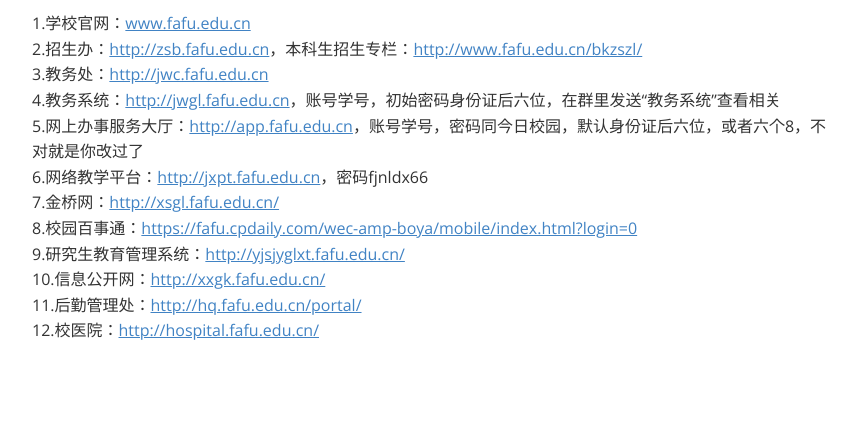
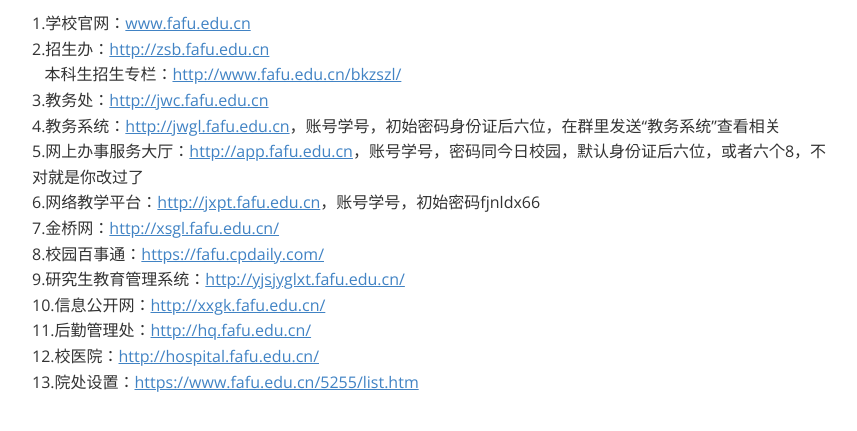
Before and after one commit to curiosity86/curious86.github.io, a plain HTML site: page files/officialWebsite.html in a window 1280 px wide. Shown: the part 95-526 px from the top of the page, without its empty margins (208-1065 px from the left). Drawn offline with nearby package versions, Linux system fonts and the light colour scheme.

Commit message:
Update officialWebsite.html

```diff
--- a/files/officialWebsite.html
+++ b/files/officialWebsite.html
@@ -3,7 +3,7 @@
 <html>
 <head>
 <meta charset='UTF-8'><meta name='viewport' content='width=device-width initial-scale=1'>
-<title></title><link href='https://fonts.loli.net/css?family=Open+Sans:400italic,700italic,700,400&subset=latin,latin-ext' rel='stylesheet' type='text/css' /><style type='text/css'>html {overflow-x: initial !important;}:root { --bg-color:#ffffff; --text-color:#333333; --select-text-bg-color:#B5D6FC; --select-text-font-color:auto; --monospace:"Lucida Console",Consolas,"Courier",monospace; }
+<title>学校常用官网</title><link href='https://fonts.loli.net/css?family=Open+Sans:400italic,700italic,700,400&subset=latin,latin-ext' rel='stylesheet' type='text/css' /><style type='text/css'>html {overflow-x: initial !important;}:root { --bg-color:#ffffff; --text-color:#333333; --select-text-bg-color:#B5D6FC; --select-text-font-color:auto; --monospace:"Lucida Console",Consolas,"Courier",monospace; }
 html { font-size: 14px; background-color: var(--bg-color); color: var(--text-color); font-family: "Helvetica Neue", Helvetica, Arial, sans-serif; -webkit-font-smoothing: antialiased; }
 body { margin: 0px; padding: 0px; height: auto; bottom: 0px; top: 0px; left: 0px; right: 0px; font-size: 1rem; line-height: 1.42857; overflow-x: hidden; background: inherit; tab-size: 4; }
 iframe { margin: auto; }
@@ -545,16 +545,18 @@ header, .context-menu, .megamenu-content, footer{
 </head>
 <body class='typora-export os-windows'>
 <div id='write'  class=''><h1><a name="u学校常用官网u" class="md-header-anchor"></a><strong><em><u><span>学校常用官网</span></u></em></strong></h1><p><span>1.学校官网：</span><a href='http://www.fafu.edu.cn' target='_blank' class='url'>www.fafu.edu.cn</a>
-<span>2.招生办：</span><a href='http://zsb.fafu.edu.cn' target='_blank' class='url'>http://zsb.fafu.edu.cn</a><span>，本科生招生专栏：</span><a href='http://www.fafu.edu.cn/bkzszl/' target='_blank' class='url'>http://www.fafu.edu.cn/bkzszl/</a>
+<span>2.招生办：</span><a href='http://zsb.fafu.edu.cn' target='_blank' class='url'>http://zsb.fafu.edu.cn</a>
+<span>   本科生招生专栏：</span><a href='http://www.fafu.edu.cn/bkzszl/' target='_blank' class='url'>http://www.fafu.edu.cn/bkzszl/</a>
 <span>3.教务处：</span><a href='http://jwc.fafu.edu.cn' target='_blank' class='url'>http://jwc.fafu.edu.cn</a>
 <span>4.教务系统：</span><a href='http://jwgl.fafu.edu.cn' target='_blank' class='url'>http://jwgl.fafu.edu.cn</a><span>，账号学号，初始密码身份证后六位，在群里发送“教务系统”查看相关</span>
 <span>5.网上办事服务大厅：</span><a href='http://app.fafu.edu.cn' target='_blank' class='url'>http://app.fafu.edu.cn</a><span>，账号学号，密码同今日校园，默认身份证后六位，或者六个8，不对就是你改过了</span>
-<span>6.网络教学平台：</span><a href='http://jxpt.fafu.edu.cn' target='_blank' class='url'>http://jxpt.fafu.edu.cn</a><span>，密码fjnldx66</span>
+<span>6.网络教学平台：</span><a href='http://jxpt.fafu.edu.cn' target='_blank' class='url'>http://jxpt.fafu.edu.cn</a><span>，账号学号，初始密码fjnldx66</span>
 <span>7.金桥网：</span><a href='http://xsgl.fafu.edu.cn/' target='_blank' class='url'>http://xsgl.fafu.edu.cn/</a>
-<span>8.校园百事通：</span><a href='https://fafu.cpdaily.com/wec-amp-boya/mobile/index.html?login=0' target='_blank' class='url'>https://fafu.cpdaily.com/wec-amp-boya/mobile/index.html?login=0</a>
+<span>8.校园百事通：</span><a href='https://fafu.cpdaily.com/' target='_blank' class='url'>https://fafu.cpdaily.com/</a>
 <span>9.研究生教育管理系统：</span><a href='http://yjsjyglxt.fafu.edu.cn/' target='_blank' class='url'>http://yjsjyglxt.fafu.edu.cn/</a>
 <span>10.信息公开网：</span><a href='http://xxgk.fafu.edu.cn/' target='_blank' class='url'>http://xxgk.fafu.edu.cn/</a>
-<span>11.后勤管理处：</span><a href='http://hq.fafu.edu.cn/portal/' target='_blank' class='url'>http://hq.fafu.edu.cn/portal/</a>
-<span>12.校医院：</span><a href='http://hospital.fafu.edu.cn/' target='_blank' class='url'>http://hospital.fafu.edu.cn/</a></p></div>
+<span>11.后勤管理处：</span><a href='http://hq.fafu.edu.cn/' target='_blank' class='url'>http://hq.fafu.edu.cn/</a>
+<span>12.校医院：</span><a href='http://hospital.fafu.edu.cn/' target='_blank' class='url'>http://hospital.fafu.edu.cn/</a>
+<span>13.院处设置：</span><a href='https://www.fafu.edu.cn/5255/list.htm' target='_blank' class='url'>https://www.fafu.edu.cn/5255/list.htm</a></p></div>
 </body>
 </html>
```
